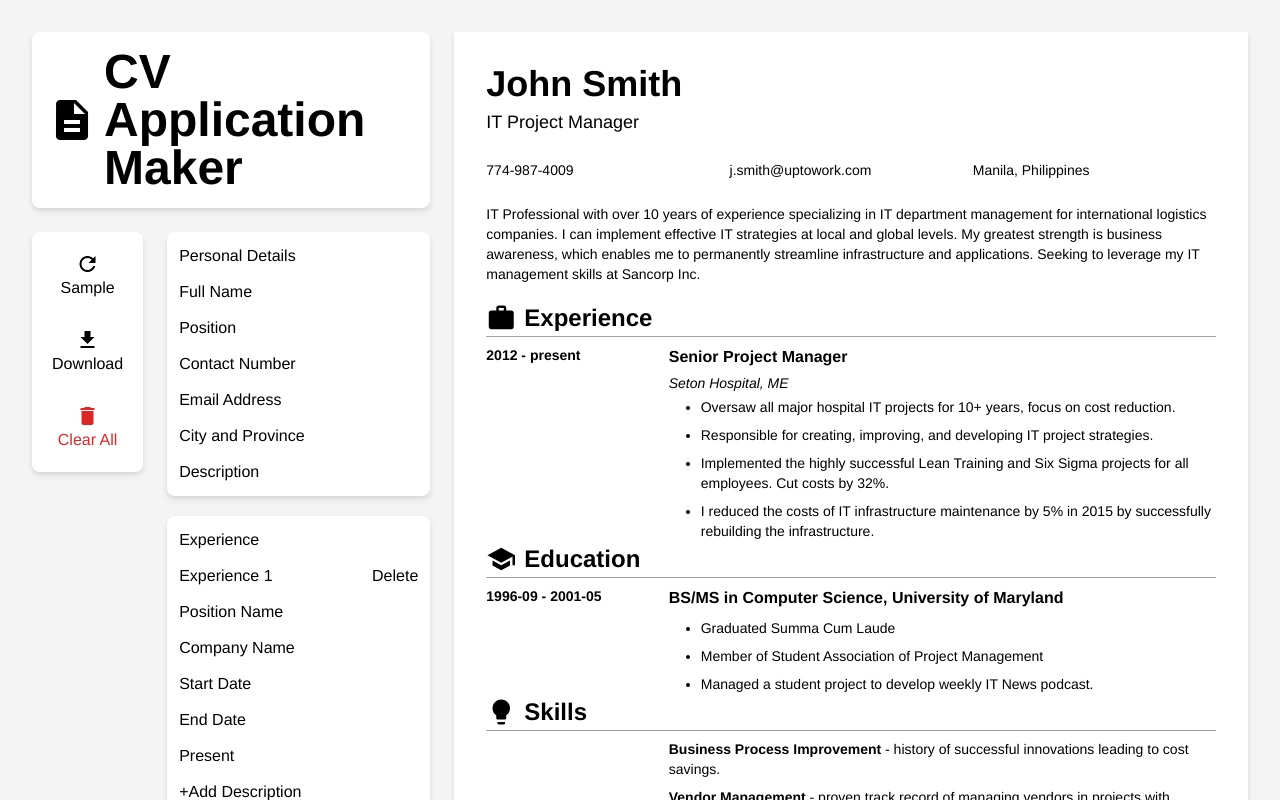
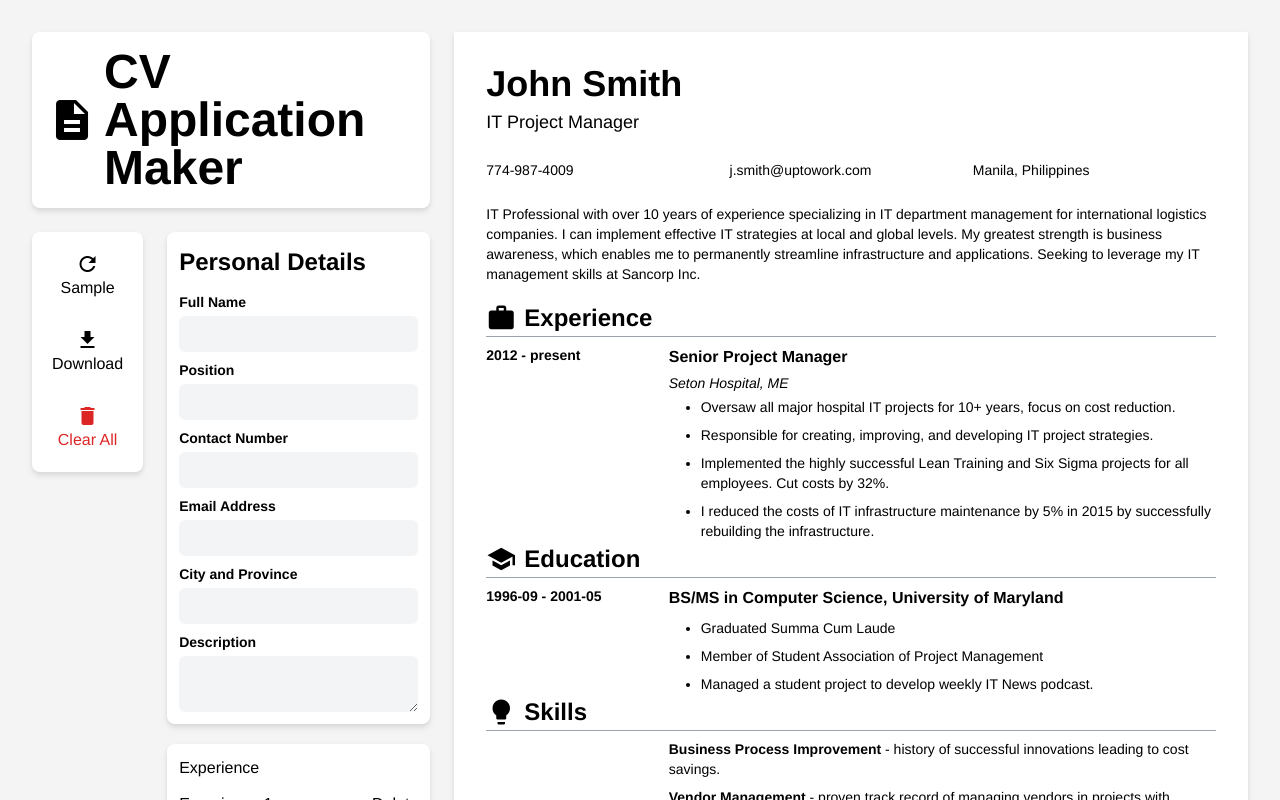
Before and after one commit to AkzechKyla/CVApplicationMaker, a React (Vite) app: page / in a window 1280 px wide. Shown: the top 800 px of the page. Built offline with nearby package versions, Linux system fonts and the light colour scheme.

Commit message:
PersonalDetailsForm: Add styles

```diff
--- a/src/components/CVForm/PersonalDetailsForm.tsx
+++ b/src/components/CVForm/PersonalDetailsForm.tsx
@@ -1,13 +1,33 @@
 function PersonalDetailsForm() {
-    return(
+    return (
         <div className="bg-white max-w-full flex-1 p-3 drop-shadow-md rounded-lg space-y-3">
-            <p>Personal Details</p>
-            <p>Full Name</p>
-            <p>Position</p>
-            <p>Contact Number</p>
-            <p>Email Address</p>
-            <p>City and Province</p>
-            <p>Description</p>
+            <h1 className="font-bold">Personal Details</h1>
+            <form className="space-y-2">
+                <div>
+                    <label className="block text-sm font-bold">Full Name</label>
+                    <input type="text" className="input-box" />
+                </div>
+                <div>
+                    <label className="block text-sm font-bold">Position</label>
+                    <input type="text" className="input-box" />
+                </div>
+                <div>
+                    <label className="block text-sm font-bold">Contact Number</label>
+                    <input type="text" className="input-box" />
+                </div>
+                <div>
+                    <label className="block text-sm font-bold">Email Address</label>
+                    <input type="email" className="input-box" />
+                </div>
+                <div>
+                    <label className="block text-sm font-bold">City and Province</label>
+                    <input type="text" className="input-box" />
+                </div>
+                <div>
+                    <label className="block text-sm font-bold">Description</label>
+                    <textarea className="input-box"></textarea>
+                </div>
+            </form>
         </div>
     );
 }
--- a/src/index.css
+++ b/src/index.css
@@ -3,9 +3,17 @@
 @tailwind utilities;
 
 .sidebar-item {
-    @apply text-lg flex flex-col items-center rounded-lg p-2 cursor-pointer hover:bg-gray-200;
+    @apply text-lg flex flex-col items-center rounded-lg p-2 cursor-pointer hover:bg-gray-100;
 }
 
 .sidebar-item:active {
     @apply transform scale-95;
 }
+
+.input-box {
+    @apply mt-1 block w-full p-2 rounded-md bg-gray-100 text-sm;
+}
+
+.add-button {
+    @apply text-base bg-white border-2 border-gray-200 font-bold py-2 px-4 rounded-3xl hover:bg-gray-200 transition duration-200;
+}
```
